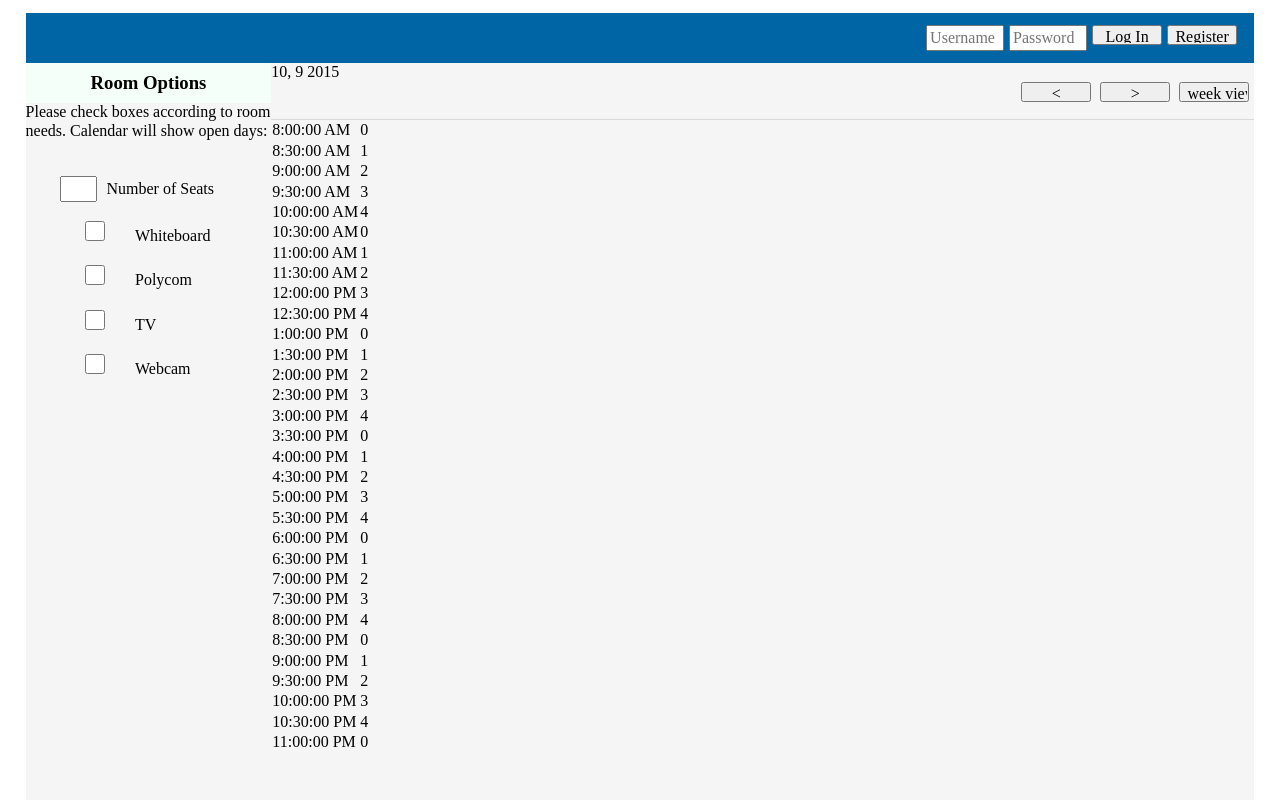
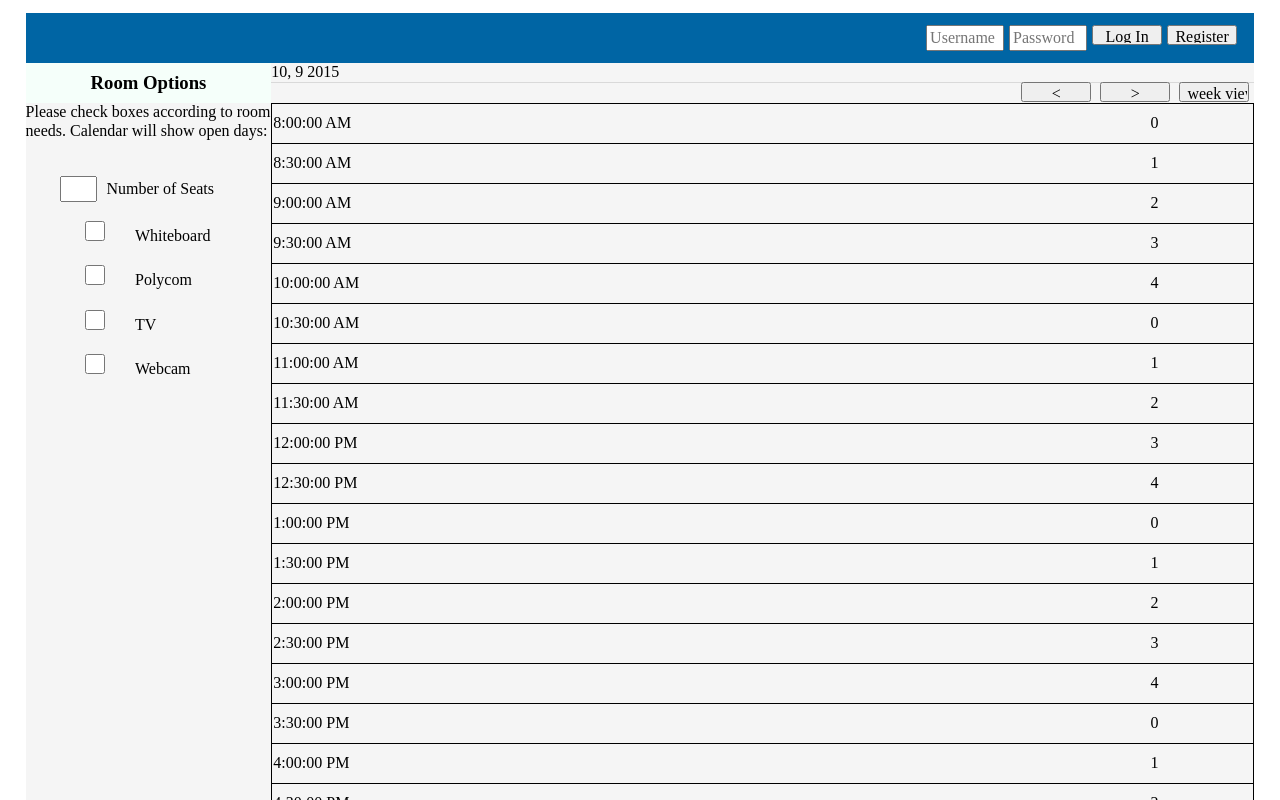
Before and after one commit to jackrosenhauer/gv-booker, a website: page www/public/static/index.html in a window 1280 px wide. Shown: the top 800 px of the page. Drawn offline with nearby package versions, Linux system fonts and the light colour scheme.

Commit message:
breaking stuff

```diff
--- a/www/public/static/css/main.css
+++ b/www/public/static/css/main.css
@@ -78,7 +78,6 @@ nav {
 #calendar-window {
     /*position: right;*/
     width: 80%;
-    height: 100%;
     background-color: whitesmoke;
 }
 
@@ -291,3 +290,20 @@ ul {
     width: 100%;
     border: 1px solid #d9d9d9;
 }
+
+.day-table{
+  width: 100%;
+  height: 100%;
+  overflow-y: scroll;
+}
+
+.day-table tr{
+  width: 100%;
+  height: 40px;
+  /*background-color: blue;*/
+  border: solid black 1px;
+}
+
+.day-table td{
+  width: calc(100/10);
+}
--- a/www/public/static/index.html
+++ b/www/public/static/index.html
@@ -309,15 +309,6 @@
 <script src="js/store.js"></script>
 <script src="js/app.js"></script>
 
-<script id="entry-template" type="text/x-handlebars-template">
-    <div class="entry">
-        <h1>{{title}}</h1>
-        <div class="body">
-            {{body}}
-        </div>
-    </div>
-</script>
-
 <script id="login-template" type="text/x-handlebars-template">
     <div class="centered">
         Username:
@@ -329,99 +320,29 @@
 </script>
 
 <script id="month-template" type="text/x-handlebars-template">
-    <div>
-        insert a month template here
-    </div>
-
+    <div>insert a month template here</div>
 </script>
 
 <script id="week-template" type="text/x-handlebars-template">
-    <div>
-        insert a week template here
-    </div>
+    <div>insert a week template here</div>
+</script>
 
+<script id="day-template" type="text/x-handlebars-template">
+    <div>insert a day template</div>
 </script>
 
 <script id="bar-template" type="text/x-handlebars-template">
-    {{month}}, {{day}} {{year}}
-</script>
-
-<script id="day-template" type="text/x-handlebars-template">
-    <div>
-        Day Template
-    </div>
-    <div style="overflow-y: scroll; height:100%;">
-      {{start}}
-      {{end }}
+    <div class="bar-title">{{month}}, {{day}} {{year}}<div>
+    <div style="width: auto; float: right;">
+      <input id="prev-button" type="button" value="<">
+      <input id="next-button" type="button" value=">">
+      <input id="view-button" type="button" value="week view">
     </div>
 </script>
 
 <script>
   //var months = ["January", "Feb", "March", "April", "May", "June", "July", "August", "September", "October", "November", "December"];
-  var months = {
-    0: {
-      "name": "January",
-      "abbrev": "Jan",
-      "numbrer": 1
-    },
-    1:{
-      "name": "Feb",
-      "abbrev": "Feb",
-      "number": 2
-    },
-    2:{
-      "name": "March",
-      "abbrev": "Mar",
-      "number": 3
-    },
-    3:{
-      "name": "April",
-      "abbrev": "Apr",
-      "number": 4
-    },
-    4:
-    {  "name": "May",
-      "abbrev": "May",
-      "number": 5
-    },
-    5:{
-      "name": "June",
-      "abbrev": "Jun",
-      "number": 6
-    },
-    6:{
-      "name": "July",
-      "abbrev": "Jul",
-      "number": 7
-    },
-    7:{
-      "name": "August",
-      "abbrev": "Aug",
-      "number": 8
-    },
-    8:{
-      "name": "September",
-      "abbrev": "Sep",
-      "number": 9
-    },
-    9:{
-      "name": "October",
-      "abbrev": "Oct",
-      "number": 10
-    },
-    10:{
-      "name": "November",
-      "abbrev": "Nov",
-      "number": 11
-    },
-    11:{
-      "name": "December",
-      "abbrev": "Dec",
-      "number": 12
-    }
-  };
-
-  var calBarTitle = document.getElementById("bar-title");
+  var calBar = document.getElementById("calendar-bar");
   var calBody = document.getElementById("calendar-body");
 
   var defaultStartTime = {
@@ -450,6 +371,7 @@
 
   function dayView(month, day, year){
     //nav
+    var self = this;
     var startDate = new Date(year, month, day, defaultStartTime.hours, defaultStartTime.minutes);
     var endDate = new Date(year, month, day, defaultEndTime.hours, defaultEndTime.minutes);
     var source = document.getElementById("bar-template").text;
@@ -459,7 +381,9 @@
         "day": day,
         "year": year
     };
-    calBarTitle.innerHTML = template(context);
+
+    console.log(template(context));
+    calBar.innerHTML = template(context);
 
     //cal body
     source = document.getElementById("day-template").text;
@@ -471,7 +395,7 @@
     };
 
 
-    var html = '<table>';
+    var html = '<table class="day-table">';
     var times = getArrayOfTimes(startDate, endDate);
     for (var i = 0, len = times.length; i < len; i++){
       console.log(times[i]);
--- a/www/public/static/js/controller.js
+++ b/www/public/static/js/controller.js
@@ -262,6 +262,7 @@
         console.log("setView #login-success");
         window.location.hash = "#login-success";
         self.view.render("login-success", {"currentUser" : self.currentUser});
+        self.view.render("day");
         break;
       case "#registration-failed":
         self.view.render("registration-failed");
--- a/www/public/static/js/view.js
+++ b/www/public/static/js/view.js
@@ -37,6 +37,78 @@
       }
       return "";
     })();
+
+    var defaultStartTime = {
+      "hours": 8,
+      "minutes": 0
+    };
+    var defaultEndTime = {
+      "hours": 23,
+      "minutes": 0
+    };
+
+    var months = {
+      0: {
+        "name": "January",
+        "abbrev": "Jan",
+        "numbrer": 1
+      },
+      1:{
+        "name": "Feb",
+        "abbrev": "Feb",
+        "number": 2
+      },
+      2:{
+        "name": "March",
+        "abbrev": "Mar",
+        "number": 3
+      },
+      3:{
+        "name": "April",
+        "abbrev": "Apr",
+        "number": 4
+      },
+      4:
+      {  "name": "May",
+        "abbrev": "May",
+        "number": 5
+      },
+      5:{
+        "name": "June",
+        "abbrev": "Jun",
+        "number": 6
+      },
+      6:{
+        "name": "July",
+        "abbrev": "Jul",
+        "number": 7
+      },
+      7:{
+        "name": "August",
+        "abbrev": "Aug",
+        "number": 8
+      },
+      8:{
+        "name": "September",
+        "abbrev": "Sep",
+        "number": 9
+      },
+      9:{
+        "name": "October",
+        "abbrev": "Oct",
+        "number": 10
+      },
+      10:{
+        "name": "November",
+        "abbrev": "Nov",
+        "number": 11
+      },
+      11:{
+        "name": "December",
+        "abbrev": "Dec",
+        "number": 12
+      }
+    };
   }
 
   /**
@@ -52,8 +124,8 @@
           case "login":
             $delegate(self.$home, "#login", "click", function(){
               console.log("(view) bind => 'login')");
-              var username = self.$loginusername.value + "";
-              var password = self.$loginpassword.value + "";
+              var username = self.$loginusername.value;
+              var password = self.$loginpassword.value;
 
               console.log("username: " + username + ", password: " + password);
               if (!validator.username(username)){
@@ -150,7 +222,8 @@
         break;
 
       case "day":
-        console.log("(view) render => day");
+        console.log("(view) render => days");
+        self.dayView();
         break;
       case "register":
         self.showRegistration(body);
@@ -170,9 +243,9 @@
         html += "<div>Logged in as " + currentUser.username + "</div>";
         html += "<input id='logout' type='button' value='logout'></input>";
         self.$home.innerHTML = html;
+        //check back to the default view (month, week or day)
         break;
       default:
-
         //document.getElementsByTagName("body")[0].innerHTML = self.$defaultBodyHTML;
         self.$home.innerHTML = self.$defaultNavHTML;
     }
@@ -187,6 +260,10 @@
     element.innerHTML = "Failed to register, try a different username";
   };
 
+  View.prototype.dayView = function(){
+    var self = this;
+    self.$calWin.innerHTML = "NOPE";
+  }
   /**
    * Shows the registration form to the user
    * @param element - Element to change the innerHTML of
```
